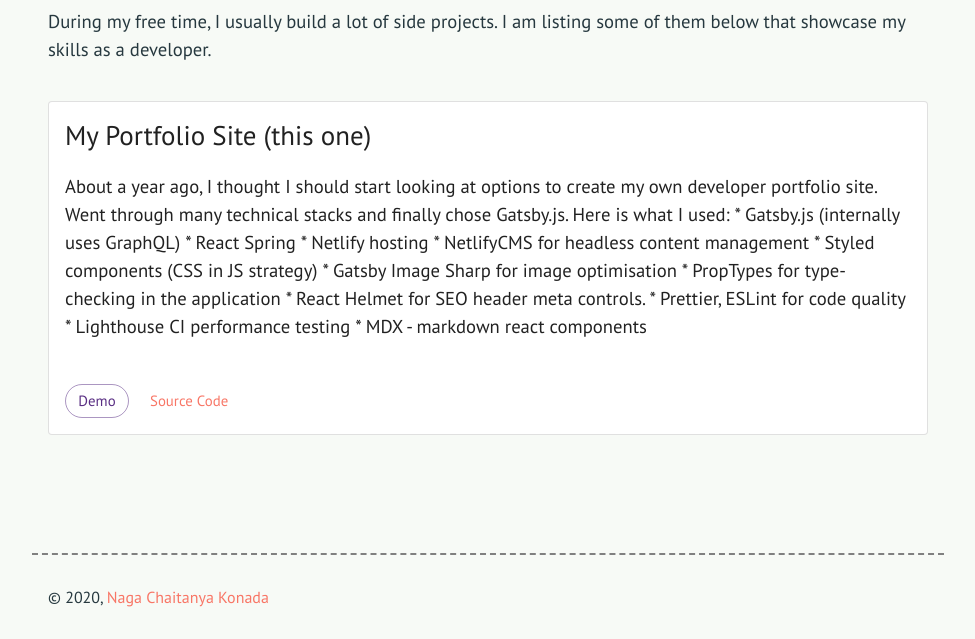
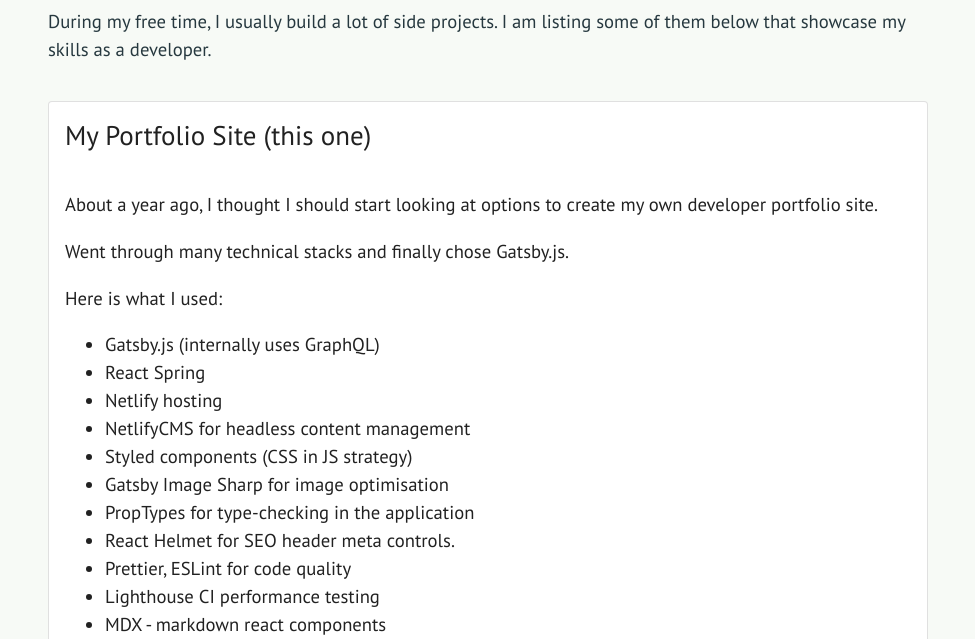
Before and after one commit to ChaituKNag/thebestdeveloper.me, a Gatsby site in the folder site/: page /works in a window 1280 px wide. Shown: the part 161-800 px from the top of the page, without its empty margins (152-1127 px from the left). Built offline with nearby package versions, Linux system fonts and the light colour scheme; Gatsby itself is replaced by a stand-in of ours.

Commit message:
work description markdown parsing done

```diff
--- a/site/src/pages/works.js
+++ b/site/src/pages/works.js
@@ -5,6 +5,7 @@
 import { makeStyles } from "@material-ui/core/styles"
 import { useStaticQuery, graphql } from "gatsby"
 import styled from "styled-components"
+import marked from "marked"
 
 const ImageBox = styled.div`
   width: 100%;
@@ -66,9 +67,10 @@
           variant="outlined"
         >
           <ItemTitle>{item.workTitle}</ItemTitle>
-          <Typography className={classes.workDescription}>
-            {item.workDescription}
-          </Typography>
+          <Typography
+            className={classes.workDescription}
+            dangerouslySetInnerHTML={{ __html: marked(item.workDescription) }}
+          ></Typography>
           <ImageBox>{/*<img src={item.workPreview} />*/}</ImageBox>
           <Button
             variant="outlined"
```
